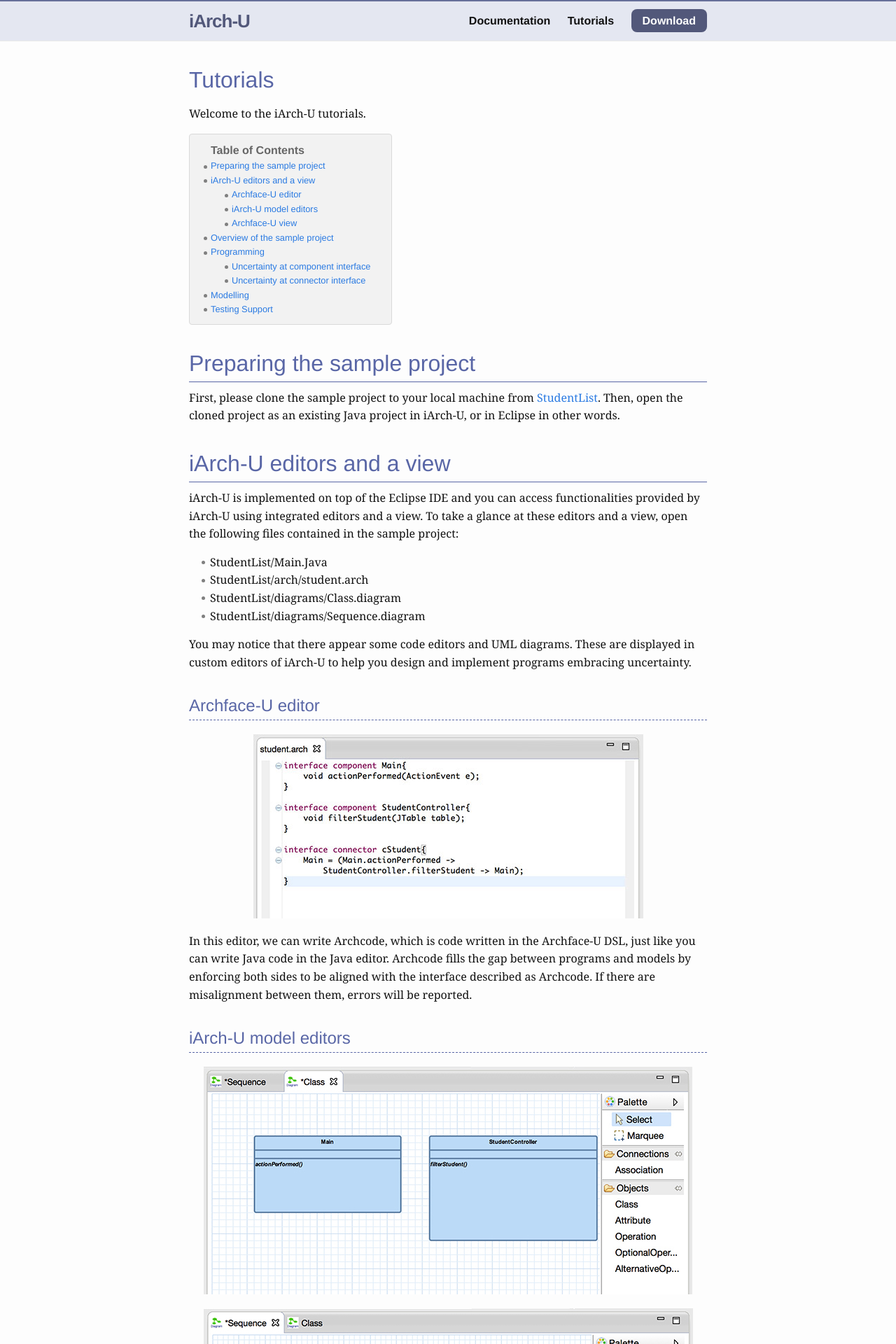
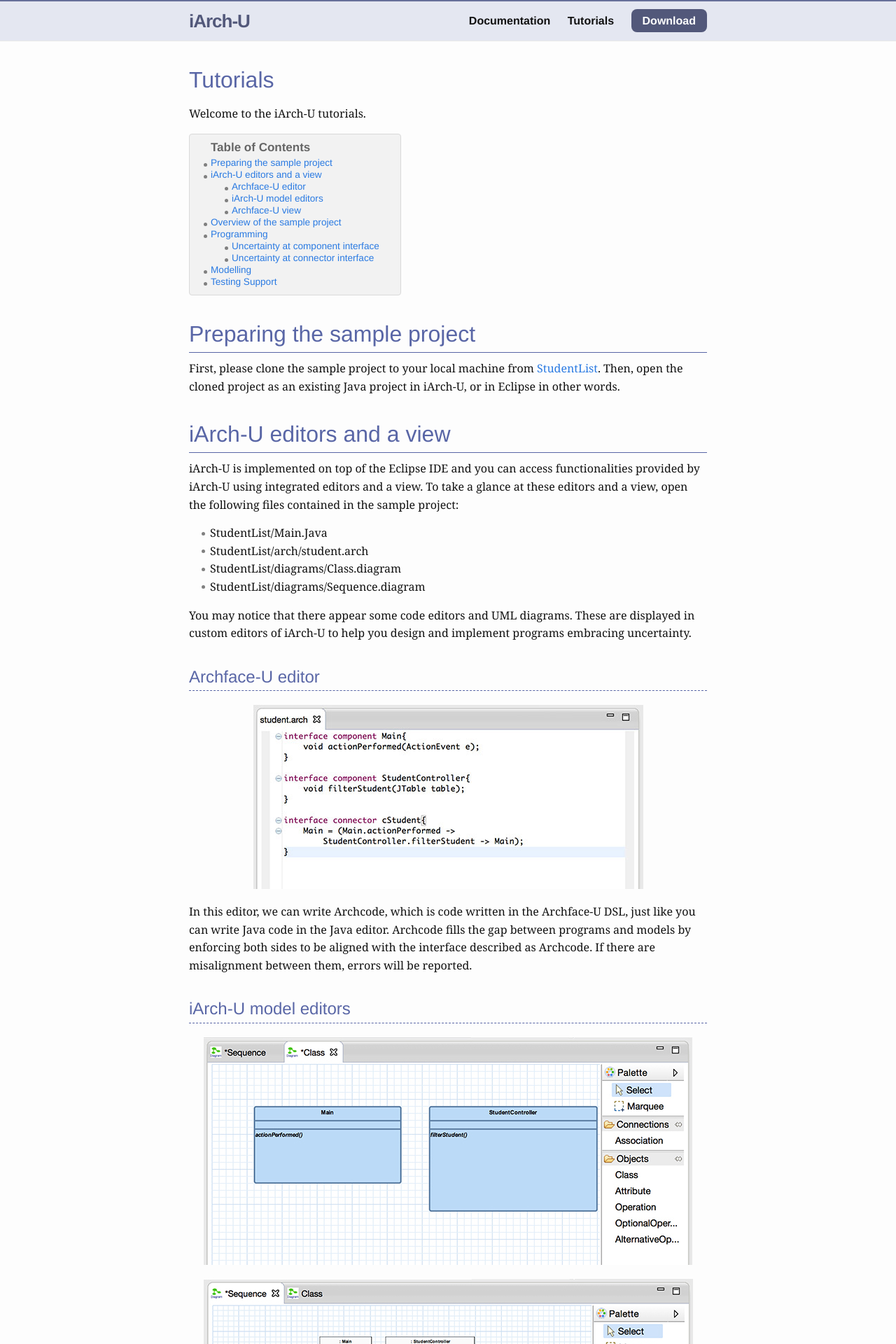
Before and after one commit to posl/iArch, a Jekyll site: the page built from tutorials.md, in a window 1280 px wide. Shown: the top 1920 px of the page at 70% size. Built offline with Jekyll 4.4.1, drawn with Linux system fonts in a browser that asks for light colours.

Commit message:
update style

```diff
--- a/_sass/_custom.scss
+++ b/_sass/_custom.scss
@@ -59,7 +59,8 @@
     border: solid 1px hsl($theme-color-hue, 0% * $theme-color-sat, 85%);
     padding: 10px 30px;
     margin: 0 0;
-    font-size: 80%;
+    font-size: 85%;
+    line-height: 125%;
     display: inline-block;
     // li ul {
     //     list-style-type: disc;
@@ -68,6 +69,8 @@
 
 #markdown-toc:before {
     content: "Table of Contents";
+    display: block;
+    margin-bottom: 5px;
     font-family: $sub-font-family;
     font-weight: 600;
     font-size: 125%;
```
